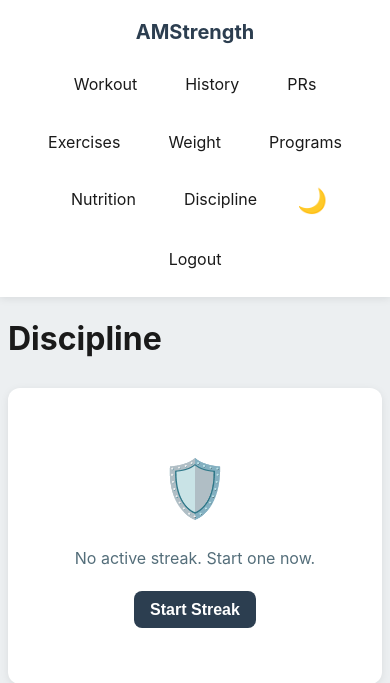
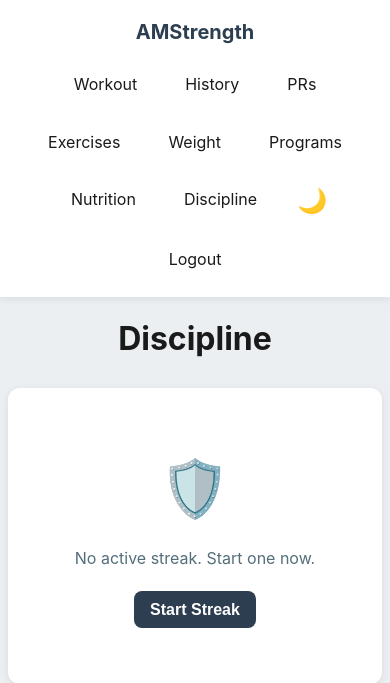
Before and after one commit to Arashi20/Workout_Logging_App, a Flask app: page /discipline in a window 390 px wide. Shown: the top 683 px of the page. Run offline with Flask 3, Linux system fonts and the light colour scheme; a user stored in the database is signed in; data that the repository does not hold is empty; some libraries are stand-ins or nearby versions.

Commit message:
Center discipline title on mobile too

```diff
--- a/static/css/style.css
+++ b/static/css/style.css
@@ -1073,6 +1073,7 @@ tr:hover {
     .prs-container > h1:first-child,
     .weight-tracker-container > h1:first-child,
     .exercises-container > h1:first-child,
+    .discipline-container > h1:first-child,
     .programs-container .programs-header h1 {
         text-align: center;
     }
```
